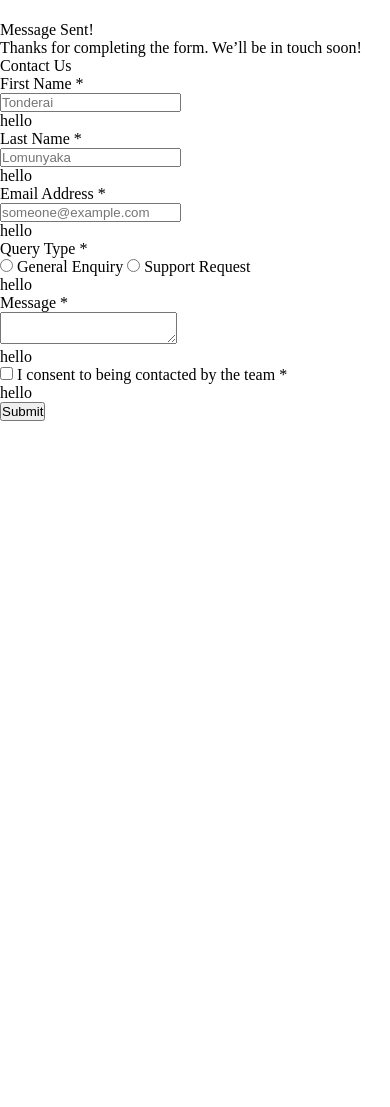
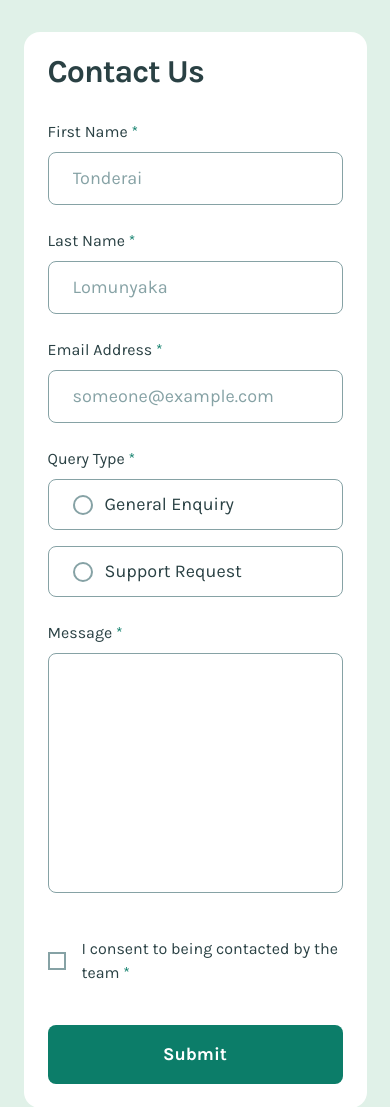
Before and after one commit to Algobender-Academy/contact-form-jam, a plain HTML site: page index.html in a window 390 px wide. Shown: the top 1107 px of the page. Before the commit the page ends 844 px from the top, so only its background shows below. Drawn offline with Linux system fonts and the light colour scheme.

Commit message:
Implemented mobile design

```diff
--- a/index.html
+++ b/index.html
@@ -58,7 +58,7 @@
                 required
               />
 
-              <p class="message">hello</p>
+              <p class="message"></p>
             </div>
 
             <!-- LAST-NAME -->
@@ -74,7 +74,7 @@
                 required
               />
 
-              <p class="message">hello</p>
+              <p class="message"></p>
             </div>
           </div>
 
@@ -91,7 +91,7 @@
               required
             />
 
-            <p class="message">hello</p>
+            <p class="message"></p>
           </div>
 
           <!-- QUERY-TYPE -->
@@ -116,7 +116,7 @@
               </label>
             </div>
 
-            <p class="message">hello</p>
+            <p class="message"></p>
           </div>
 
           <!-- MESSAGE -->
@@ -129,7 +129,7 @@
               required
             ></textarea>
 
-            <p class="message">hello</p>
+            <p class="message"></p>
           </div>
         </section>
       </section>
@@ -149,10 +149,10 @@
           >
         </div>
 
-        <p class="message">hello</p>
+        <p class="message"></p>
       </label>
 
-      <button type="submit" class="submit-button">Submit</button>
+      <button type="submit" class="submit-button center nowrap">Submit</button>
     </form>
   </body>
 </html>
--- a/style.css
+++ b/style.css
@@ -24,7 +24,7 @@ img {
   --ERROR-MESSAGE: #d73c3c;
   --SUCCESS-MESSAGE: #0c7d69;
   --BUTTON-DISABLED: #8c8c8c;
-  --BUTTON-HOVER: #063f35;
+  --BUTTON-HOVER: #2a4144;
 
   /* TYPOGRAPHY */
   --FF: "Karla", sans-serif;
@@ -67,6 +67,11 @@ body {
   min-height: 100vh;
   max-width: 100%;
   overflow-x: hidden;
+  display: flex;
+  align-items: center;
+  justify-content: center;
+  background-color: var(--GREEN-200);
+  padding: 2rem 1rem;
 }
 
 h1,
@@ -76,3 +81,295 @@ h2 {
   font-size: inherit;
   font-weight: normal;
 }
+
+/* || FORM */
+.contact-form {
+  width: 343px;
+  min-height: 1074px;
+  padding: 1.5rem;
+  border-radius: 1rem;
+  background-color: var(--WHITE);
+  display: flex;
+  flex-flow: column;
+  gap: 2.5rem;
+  position: relative;
+}
+
+/* FORM-POPUP */
+.popup-content {
+  position: absolute;
+  left: 50%;
+  transform: translateX(-50%);
+  top: -8px;
+  width: 327px;
+  height: 131px;
+  background-color: var(--GREY-900);
+  border-radius: 12px;
+  padding: 1.5rem;
+}
+
+.message-title {
+  display: flex;
+  align-items: center;
+  gap: 0.5rem;
+  margin-bottom: 0.5rem;
+}
+
+.message-title img {
+  max-width: 24px;
+}
+
+.message-title h2 {
+  font: var(--BODY-M-BOLD);
+  color: var(--WHITE);
+}
+
+.message-description {
+  color: var(--GREEN-200);
+  font: var(--BODY-S);
+}
+
+.popup-hidden {
+  display: none;
+}
+
+/* FORM-OUTER-CONTAINER */
+.form-outer-container {
+  display: flex;
+  flex-flow: column;
+  gap: 2rem;
+}
+
+.form-title {
+  font: var(--HEADING);
+  letter-spacing: var(--HEADING-LS);
+  color: var(--GREY-900);
+}
+
+/* FORM-INNER-CONTAINER */
+.form-inner-container {
+  display: flex;
+  flex-flow: column;
+  gap: 1.5rem;
+}
+
+.form-name-wrapper {
+  display: flex;
+  flex-flow: column;
+  gap: 1.5rem;
+}
+
+.input-title {
+  font: var(--BODY-S);
+  color: var(--GREY-900);
+  margin-bottom: 0.5rem;
+}
+
+.input-title span {
+  color: var(--GREEN-600);
+}
+
+.name-wrapper,
+.email-wrapper,
+.message-wrapper {
+  width: 295px;
+}
+
+.name-input,
+.email-input {
+  width: 100%;
+  padding: 0.75rem 0rem 0.75rem 1.5rem;
+  border: 1px solid var(--GREY-500);
+  border-radius: 8px;
+  color: var(--GREY-900);
+  font: var(--BODY-M);
+}
+
+.name-input::placeholder,
+.email-input::placeholder {
+  color: var(--GREY-500);
+}
+
+.name-input:focus,
+.email-input:focus {
+  outline: none;
+  box-shadow: none;
+}
+
+.name-input.valid,
+.email-input.valid {
+  color: var(--GREY-900);
+  border: 1px solid var(--GREY-500);
+}
+
+.name-input.invalid,
+.email-input.invalid {
+  color: var(--ERROR-MESSAGE);
+  border: 1px solid var(--ERROR-MESSAGE);
+  caret-color: var(--ERROR-MESSAGE);
+}
+
+.message {
+  font: var(--BODY-S);
+  margin-top: 0.5rem;
+  display: none;
+}
+
+.error-message {
+  color: var(--ERROR-MESSAGE);
+}
+
+.success-message {
+  color: var(--SUCCESS-MESSAGE);
+}
+
+.form-query-wrapper .message {
+  margin-top: 1rem;
+}
+
+.form-radio-group {
+  display: flex;
+  flex-flow: column;
+  gap: 1rem;
+}
+
+input[type="radio"] {
+  display: none;
+}
+
+.query-button {
+  display: flex;
+  align-items: center;
+  gap: 0.75rem;
+  width: 295px;
+  height: 51px;
+  padding: 0.75rem 1.5rem;
+  border-radius: 0.5rem;
+  border: 1px solid var(--GREY-500);
+}
+
+.query-button.valid {
+  background-color: var(--GREEN-200);
+  border-color: var(--GREEN-600);
+}
+
+.label-text {
+  font: var(--BODY-M);
+  color: var(--GREY-900);
+}
+
+.custom-radio {
+  height: 20px;
+  width: 20px;
+  border-radius: 50%;
+  border: 2px solid var(--GREY-500);
+  background-color: transparent;
+  position: relative;
+  flex-shrink: 0;
+  flex-grow: 0;
+}
+
+input[type="radio"]:checked + .custom-radio::before {
+  content: "";
+  position: absolute;
+  top: 50%;
+  left: 50%;
+  transform: translate(-50%, -50%);
+  width: 10px;
+  height: 10px;
+  background-color: var(--GREEN-600);
+  border-radius: 50%;
+}
+
+input[type="radio"]:checked + .custom-radio {
+  border-color: var(--GREEN-600);
+}
+
+textarea {
+  width: 100%;
+  height: 240px;
+  padding: 0.75rem 1.5rem;
+  border-radius: 8px;
+  border: 1px solid var(--GREY-500);
+  resize: none;
+  overflow-y: scroll;
+}
+
+textarea:focus {
+  outline: none;
+  box-shadow: none;
+}
+
+textarea.valid {
+  color: var(--GREY-900);
+  border: 1px solid var(--GREY-500);
+}
+
+textarea.invalid {
+  color: var(--ERROR-MESSAGE);
+  border: 1px solid var(--ERROR-MESSAGE);
+  caret-color: var(--ERROR-MESSAGE);
+}
+
+.check-container {
+  display: flex;
+  align-items: center;
+  gap: 1rem;
+}
+
+.checkbox-label {
+  font: var(--BODY-S);
+  color: var(--GREY-900);
+}
+
+.checkbox-label span {
+  color: var(--GREEN-600);
+}
+
+input[type="checkbox"] {
+  display: none;
+}
+
+.custom-checkbox {
+  width: 18px;
+  height: 18px;
+  background-color: transparent;
+  border: 2px solid var(--GREY-500);
+  position: relative;
+  flex-shrink: 0;
+  flex-grow: 0;
+}
+
+input[type="checkbox"]:checked + .custom-checkbox::after {
+  content: url("./images/icon-checkbox-check.svg");
+  top: 50%;
+  left: 50%;
+  transform: translate(-50%, -50%);
+  position: absolute;
+}
+
+input[type="checkbox"]:checked + .custom-checkbox {
+  border: none;
+}
+
+.submit-button {
+  background-color: var(--GREEN-600);
+  color: var(--WHITE);
+  padding: 0rem 2.5rem;
+  border-radius: 8px;
+  font: var(--BODY-M-BOLD);
+  line-height: 59px;
+  border: none;
+}
+
+.submit-button:disabled {
+  background-color: var(--BUTTON-DISABLED);
+}
+
+/* || TABLET */
+@media screen and (min-width: 768px) {
+}
+
+/* || DESKTOP */
+@media screen and (min-width: 992px) {
+}
```
